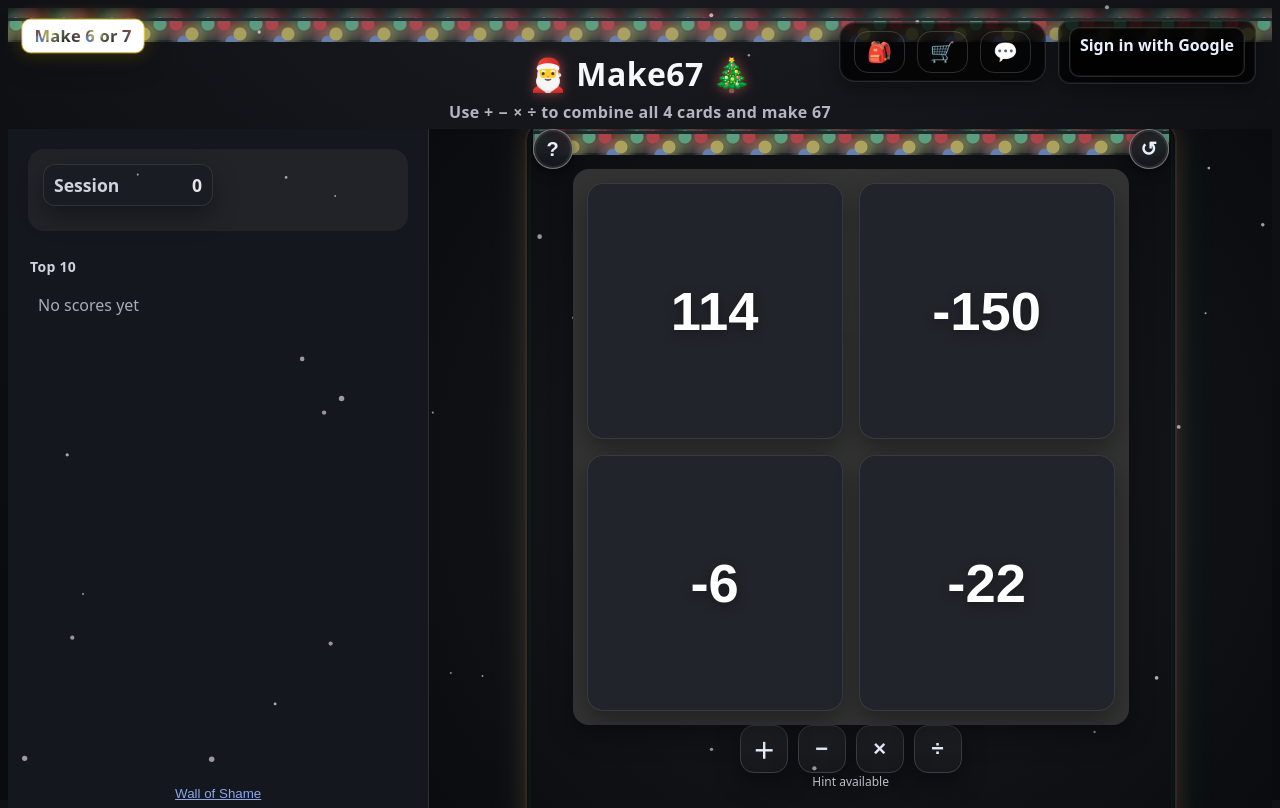
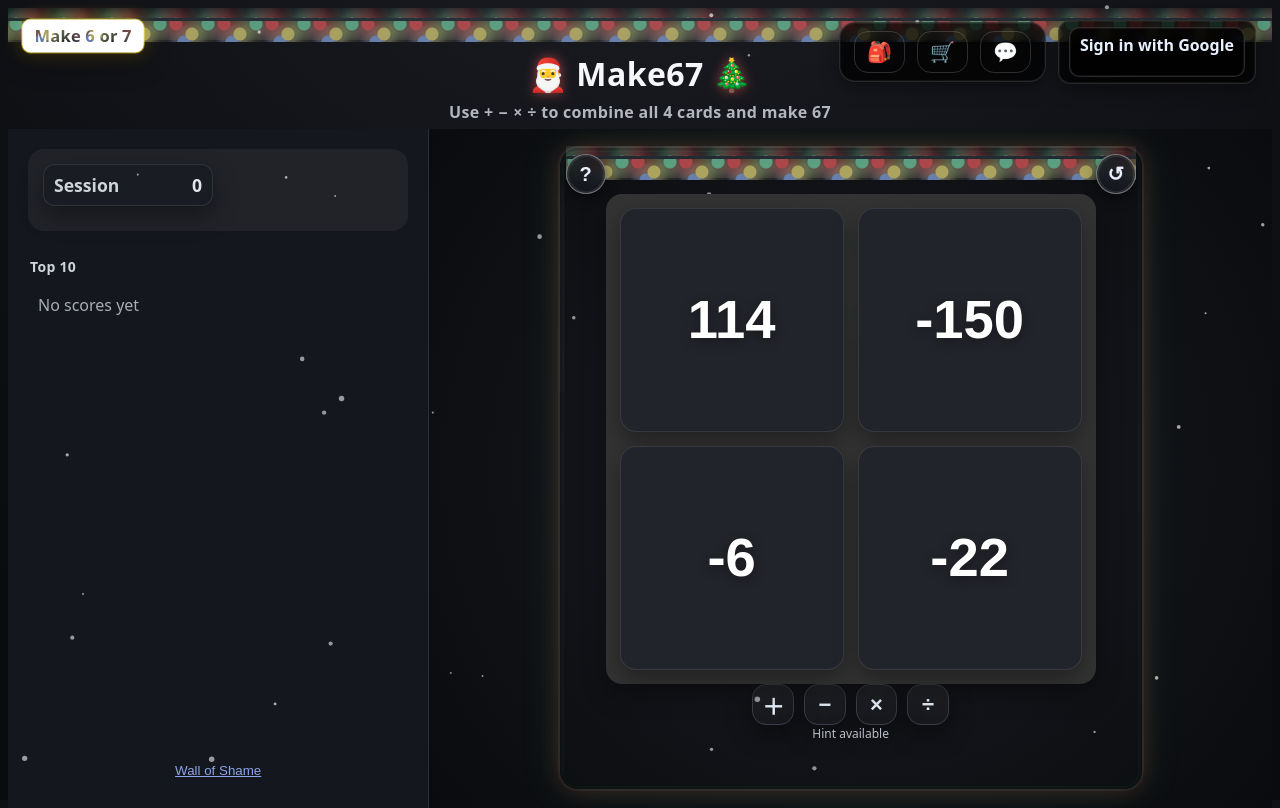
Before and after one commit to kickinslowly/MoodMeter, a Flask app: page /make67 in a window 1280 px wide. Run offline with Flask 3, Linux system fonts and the light colour scheme; data that the repository does not hold is empty; some libraries are stand-ins or nearby versions.

Commit message:
fixed operations being cut off and needing to go full screen

```diff
--- a/static/css/styles.css
+++ b/static/css/styles.css
@@ -743,7 +743,7 @@
   .make67-page .m67-leaderboard { max-height: calc(100vh - 120px); overflow: auto; }
   .make67-page .make67-container { --board: min(78vh, calc(100vw - 420px)); gap: 12px; place-items: center; }
     .make67-page .m67-game { display: grid; place-items: center; justify-self: center; }
-  .make67-page .cards-grid { grid-template-columns: repeat(2, minmax(180px, min(24vw, 32vh))); grid-auto-rows: minmax(180px, min(24vw, 32vh)); gap: 16px; }
+  .make67-page .cards-grid { grid-template-columns: repeat(2, minmax(180px, min(24vw, 30vh))); grid-auto-rows: minmax(180px, min(24vw, 30vh)); gap: 16px; }
   .make67-page .card { font-size: clamp(36px, 6.8vh, 64px); border-radius: 16px; }
   .make67-page .ops { gap: 10px; }
   .make67-page .op-btn { min-width: clamp(44px, 6vh, 56px); min-height: clamp(44px, 6vh, 56px); font-size: clamp(18px, 3.2vh, 22px); border-radius: 14px; }
@@ -753,6 +753,19 @@
   /* Small, low‑priority back link in top-left */
   .make67-page .back-link { position: absolute; left: 16px; top: 12px; font-size: 12px; color: var(--axis); opacity: .85; background: transparent; border: 1px solid transparent; padding: 4px 6px; border-radius: 8px; text-decoration: none; }
   .make67-page .back-link:hover { text-decoration: underline; opacity: 1; }
+}
+
+/* Height-aware fit rules to ensure operations stay visible without fullscreen */
+@media (min-width: 901px) and (max-height: 900px) {
+  .make67-page .game-board-wrapper { padding: clamp(12px, 3.2vh, 28px); }
+  .make67-page .cards-grid { grid-template-columns: repeat(2, minmax(160px, min(22vw, 28vh))); grid-auto-rows: minmax(160px, min(22vw, 28vh)); gap: 14px; }
+  .make67-page .op-btn { min-width: clamp(40px, 5.2vh, 52px); min-height: clamp(40px, 5.2vh, 52px); font-size: clamp(16px, 2.8vh, 22px); }
+}
+
+@media (min-width: 901px) and (max-height: 740px) {
+  .make67-page .game-board-wrapper { padding: clamp(10px, 2.6vh, 22px); }
+  .make67-page .cards-grid { grid-template-columns: repeat(2, minmax(140px, min(20vw, 24vh))); grid-auto-rows: minmax(140px, min(20vw, 24vh)); gap: 12px; }
+  .make67-page .op-btn { min-width: clamp(38px, 4.8vh, 48px); min-height: clamp(38px, 4.8vh, 48px); font-size: clamp(15px, 2.5vh, 20px); }
 }
 
 /* Merge fly animation */
```
